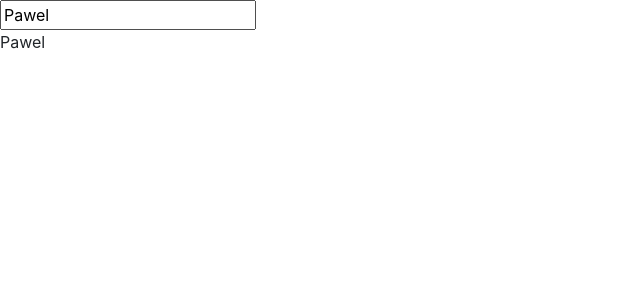
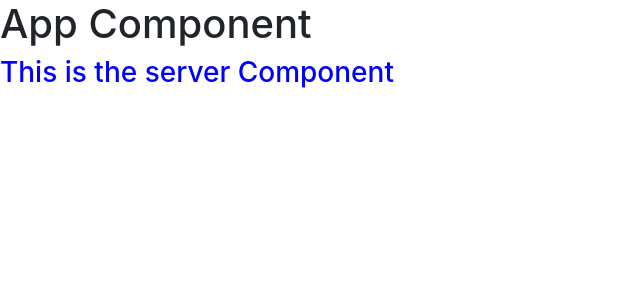
Before and after one commit to pawgid/angularApp, an Angular app: page / in a window 1280 px wide. Shown: the top 300 px of the page, without its empty margins (0-640 px from the left). Built offline with nearby package versions, Linux system fonts and the light colour scheme.

Commit message:
Added ServerComponent and styling to it

```diff
--- a/src/app/app.component.html
+++ b/src/app/app.component.html
@@ -1,5 +1,3 @@
-<div>
-  <label for="Fname"></label>
-  <input type="text" name="Fname" [(ngModel)]="name">
-  <p> {{name}} </p>
-</div>
+<h1>App Component</h1>
+
+<app-server></app-server>
--- a/src/app/app.module.ts
+++ b/src/app/app.module.ts
@@ -4,11 +4,13 @@ import {FormsModule} from '@angular/forms';
 
 import { AppComponent } from './app.component';
 import { SimpleFormComponent } from './simple-form/simple-form.component';
+import { ServerComponent } from './servers/server.component';
 
 @NgModule({
   declarations: [
     AppComponent,
-    SimpleFormComponent
+    SimpleFormComponent,
+    ServerComponent
   ],
   imports: [
     BrowserModule,
--- /dev/null
+++ b/src/app/servers/server.component.css
@@ -0,0 +1,3 @@
+h3{
+    color: blue;
+}
--- /dev/null
+++ b/src/app/servers/server.component.html
@@ -0,0 +1 @@
+<h3>This is the server Component</h3>
```
Also changed, not shown: src/app/servers/server.component.ts (added, +9 -0 lines).
